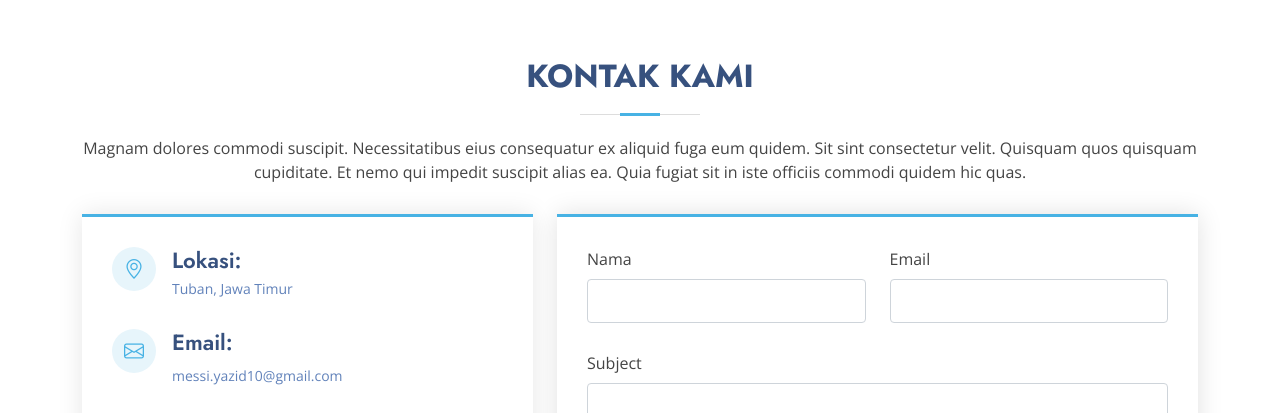
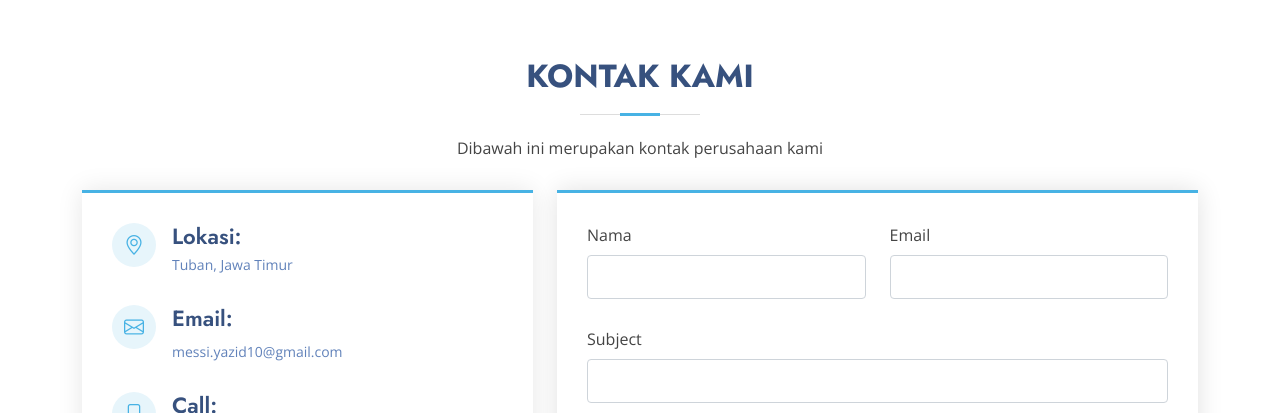
Before and after one commit to myazid13/webservis019, a plain HTML site: page index.html in a window 1280 px wide. Shown: the part 2460-2873 px from the top of the page. Drawn offline with nearby package versions, Linux system fonts and the light colour scheme.

Commit message:
Update index.html

```diff
--- a/index.html
+++ b/index.html
@@ -269,8 +269,7 @@
           <div class="section-title">
             <h2>Kontak Kami</h2>
             <p>
-              Magnam dolores commodi suscipit. Necessitatibus eius consequatur ex aliquid fuga eum quidem. Sit sint consectetur velit. Quisquam quos quisquam cupiditate. Et nemo qui impedit suscipit alias ea. Quia fugiat sit in iste
-              officiis commodi quidem hic quas.
+              Dibawah ini merupakan kontak perusahaan kami
             </p>
           </div>
 
```
